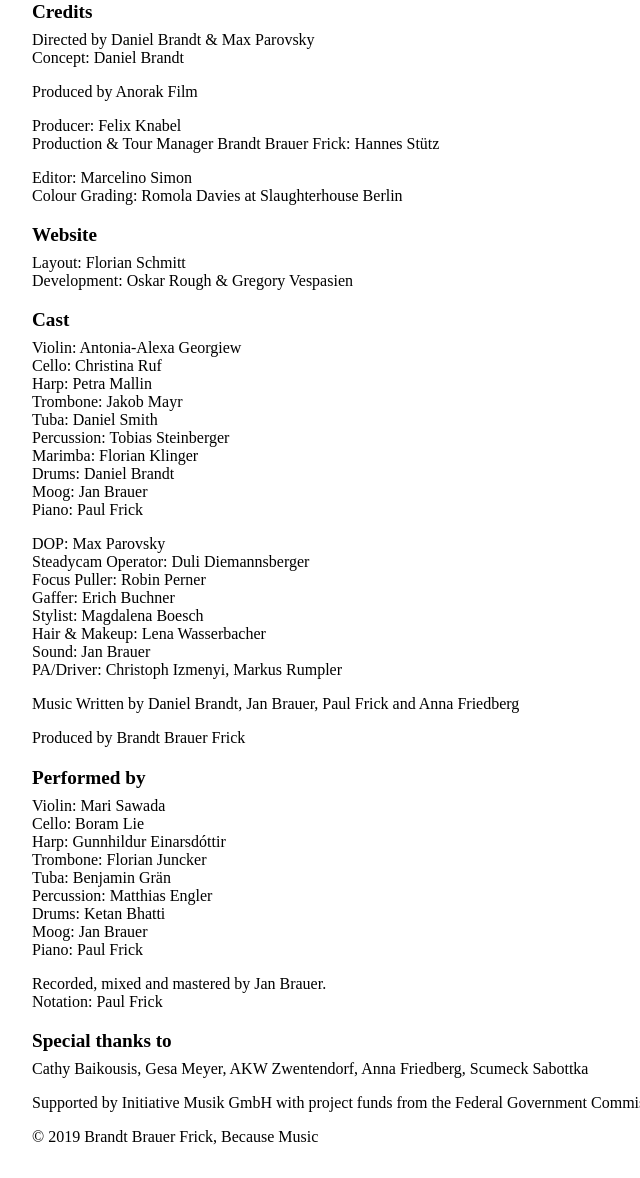
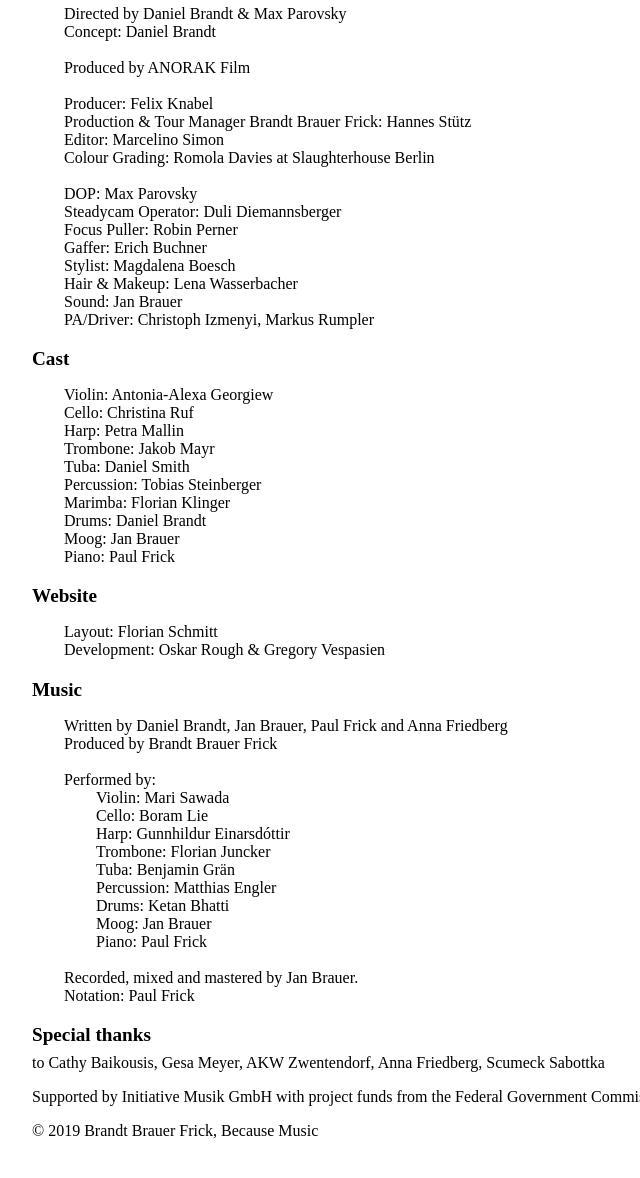
Before and after one commit to oskarrough/brandtbrauerfrick-masse, a plain HTML site: page credits.html in a window 1280 px wide. Shown: the part 209-1387 px from the top of the page, without its empty margins (0-640 px from the left). Drawn offline with Linux system fonts and the light colour scheme; a web font is replaced by a local one.

Commit message:
Update credits and layout

```diff
--- a/credits.html
+++ b/credits.html
@@ -9,88 +9,83 @@
 		<link rel="stylesheet" href="index.css" />
 	</head>
 	<body class="Page">
-		<p><a href="/">&larr; back</a></p>
 
-		<br>
-		<h1>Brandt Brauer Frick<br><em>Masse</em></h1>
-		<h3>Credits</h3>
-		<p>
-			Directed by Daniel Brandt & Max Parovsky<br />
-			Concept: Daniel Brandt
-		</p>
+<p><a href="/">&larr; back</a></p>
 
-		<p>Produced by Anorak Film</p>
+<h1>Brandt Brauer Frick<br><em>Masse</em></h1>
 
-		<p>
-			Producer: Felix Knabel<br />
-			Production &amp; Tour Manager Brandt Brauer Frick: Hannes Stütz
-		</p>
+<h3>Video</h3>
+<pre>
+	Directed by Daniel Brandt & Max Parovsky
+	Concept: Daniel Brandt
 
-		<p>
-			Editor: Marcelino Simon<br />
-			Colour Grading: Romola Davies at Slaughterhouse Berlin
-		</p>
+	Produced by ANORAK Film
 
-		<h3>Website</h3>
-		<p>
-			Layout: Florian Schmitt<br />
-			Development: Oskar Rough & Gregory Vespasien
-		</p>
+	Producer: Felix Knabel
+	Production & Tour Manager Brandt Brauer Frick: Hannes Stütz
+	Editor: Marcelino Simon
+	Colour Grading: Romola Davies at Slaughterhouse Berlin
 
-		<h3>Cast</h3>
-		<p>
-			Violin: Antonia-Alexa Georgiew<br />
-			Cello: Christina Ruf<br />
-			Harp: Petra Mallin<br />
-			Trombone: Jakob Mayr<br />
-			Tuba: Daniel Smith<br />
-			Percussion: Tobias Steinberger<br />
-			Marimba: Florian Klinger<br />
-			Drums: Daniel Brandt<br />
-			Moog: Jan Brauer<br />
-			Piano: Paul Frick
-		</p>
+	DOP: Max Parovsky
+	Steadycam Operator: Duli Diemannsberger
+	Focus Puller: Robin Perner
+	Gaffer: Erich Buchner
+	Stylist: Magdalena Boesch
+	Hair & Makeup: Lena Wasserbacher
+	Sound: Jan Brauer
+	PA/Driver: Christoph Izmenyi, Markus Rumpler
+</pre>
 
-		<p>
-			DOP: Max Parovsky<br />
-			Steadycam Operator: Duli Diemannsberger<br />
-			Focus Puller: Robin Perner<br />
-			Gaffer: Erich Buchner<br />
-			Stylist: Magdalena Boesch<br />
-			Hair & Makeup: Lena Wasserbacher<br />
-			Sound: Jan Brauer<br />
-			PA/Driver: Christoph Izmenyi, Markus Rumpler
-		</p>
+<h3>Cast</h3>
 
-		<p>Music Written by Daniel Brandt, Jan Brauer, Paul Frick and Anna Friedberg</p>
-		<p>Produced by Brandt Brauer Frick</p>
+<pre>
+	Violin: Antonia-Alexa Georgiew
+	Cello: Christina Ruf
+	Harp: Petra Mallin
+	Trombone: Jakob Mayr
+	Tuba: Daniel Smith
+	Percussion: Tobias Steinberger
+	Marimba: Florian Klinger
+	Drums: Daniel Brandt
+	Moog: Jan Brauer
+	Piano: Paul Frick
+</pre>
 
-		<h3>Performed by</h3>
-		<p>
-			Violin: Mari Sawada<br />
-			Cello: Boram Lie<br />
-			Harp: Gunnhildur Einarsdóttir<br />
-			Trombone: Florian Juncker<br />
-			Tuba: Benjamin Grän<br />
-			Percussion: Matthias Engler<br />
-			Drums: Ketan Bhatti<br />
-			Moog: Jan Brauer<br />
-			Piano: Paul Frick
-		</p>
+<h3>Website</h3>
 
-		<p>
-			Recorded, mixed and mastered by Jan Brauer.<br />
-			Notation: Paul Frick
-		</p>
+<pre>
+	Layout: Florian Schmitt
+	Development: Oskar Rough & Gregory Vespasien
+</pre>
 
-		<h3>Special thanks to</h3>
-		<p>Cathy Baikousis, Gesa Meyer, AKW Zwentendorf, Anna Friedberg, Scumeck Sabottka</p>
+<h3>Music</h3>
 
-		<p>
-			Supported by Initiative Musik GmbH with project funds from the Federal Government Commissioner for Culture and the
-			Media.
-		</p>
+<pre>
+	Written by Daniel Brandt, Jan Brauer, Paul Frick and Anna Friedberg
+	Produced by Brandt Brauer Frick
 
-		<p>© 2019 Brandt Brauer Frick, Because Music</p>
+	Performed by:
+		Violin: Mari Sawada
+		Cello: Boram Lie
+		Harp: Gunnhildur Einarsdóttir
+		Trombone: Florian Juncker
+		Tuba: Benjamin Grän
+		Percussion: Matthias Engler
+		Drums: Ketan Bhatti
+		Moog: Jan Brauer
+		Piano: Paul Frick
+
+	Recorded, mixed and mastered by Jan Brauer.
+	Notation: Paul Frick
+</pre>
+
+<h3>Special thanks</h3>
+
+<p>to Cathy Baikousis, Gesa Meyer, AKW Zwentendorf, Anna Friedberg, Scumeck Sabottka</p>
+
+<p>Supported by Initiative Musik GmbH with project funds from the Federal Government Commissioner for Culture and the Media.</p>
+
+<p>© 2019 Brandt Brauer Frick, Because Music</p>
+
 	</body>
 </html>
--- a/index.css
+++ b/index.css
@@ -306,6 +306,10 @@
   color: black;
 }
 
+.Page pre {
+	font-family: inherit;
+}
+
 .Debug {
   background: black;
   color: yellow;
```
